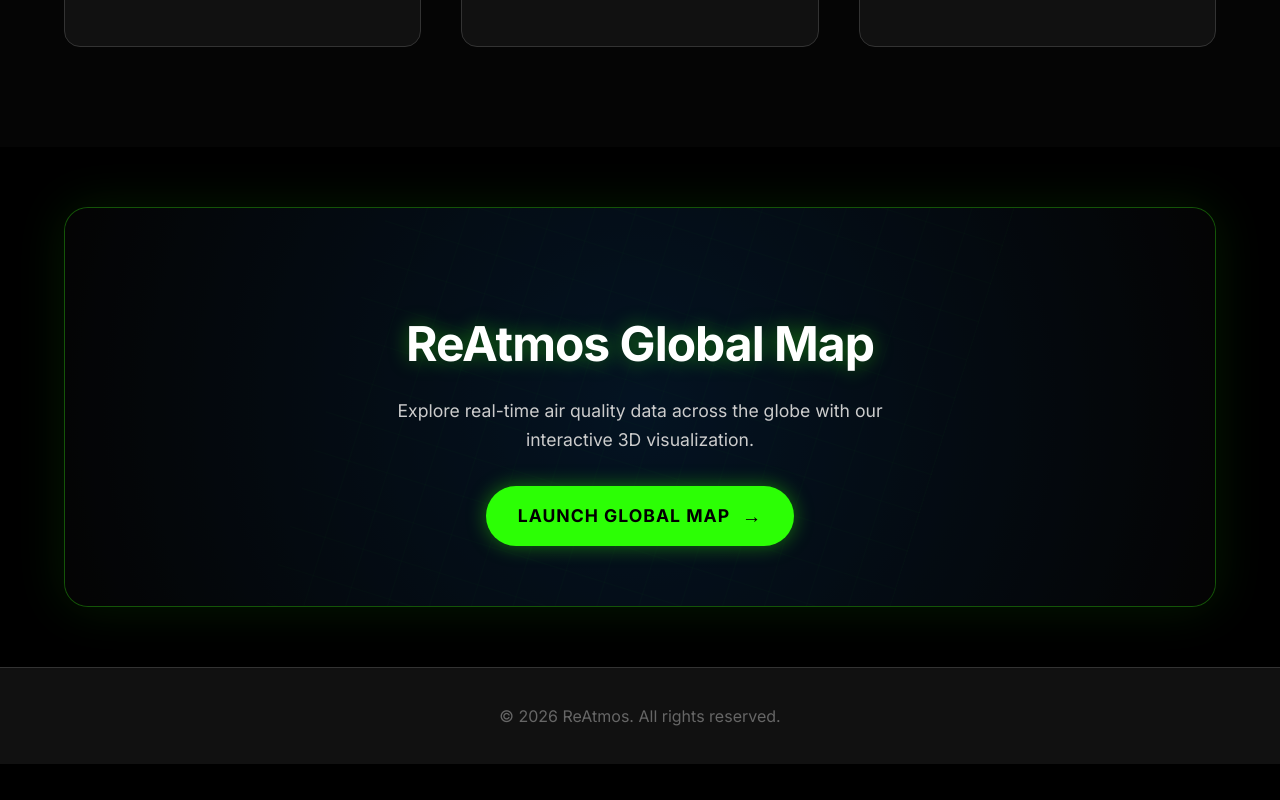
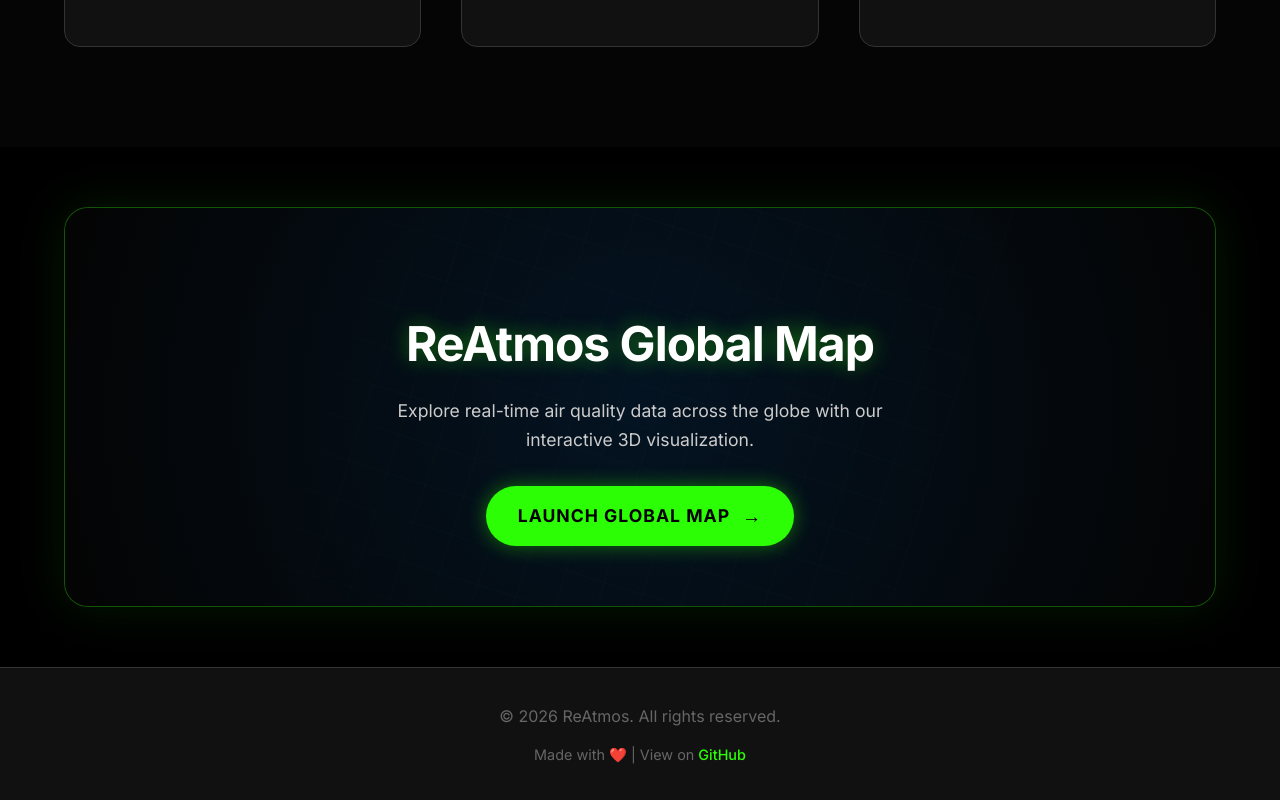
Before and after one commit to DeepVaishnav17/Carbin, a React (Vite) app in the folder carbon-frontend/: page / in a window 1280 px wide. Shown: the part 1638-2438 px from the top of the page. Before the commit the page ends 2402 px from the top, so only its background shows below. Built offline with nearby package versions, Linux system fonts and the light colour scheme; no server answers.

Commit message:
Fixed footer in production

```diff
--- a/carbon-frontend/src/components/Footer.jsx
+++ b/carbon-frontend/src/components/Footer.jsx
@@ -9,6 +9,9 @@
             marginTop: "auto"
         }}>
             <p>&copy; {new Date().getFullYear()} ReAtmos. All rights reserved.</p>
+            <p style={{ marginTop: "10px", fontSize: "0.9em" }}>
+                Made with ❤️ | View on <a href="https://github.com/DeepVaishnav17/Carbin" target="_blank" rel="noopener noreferrer" style={{ color: "#2CFF05", textDecoration: "none" }}>GitHub</a>
+            </p>
         </footer>
     );
 }
```
